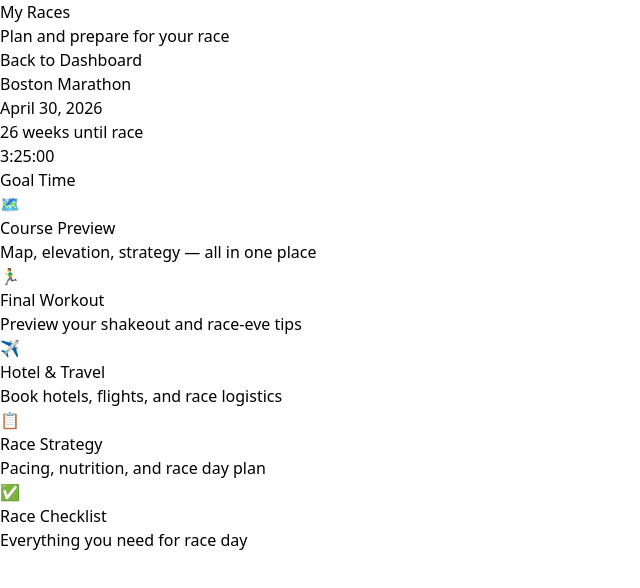
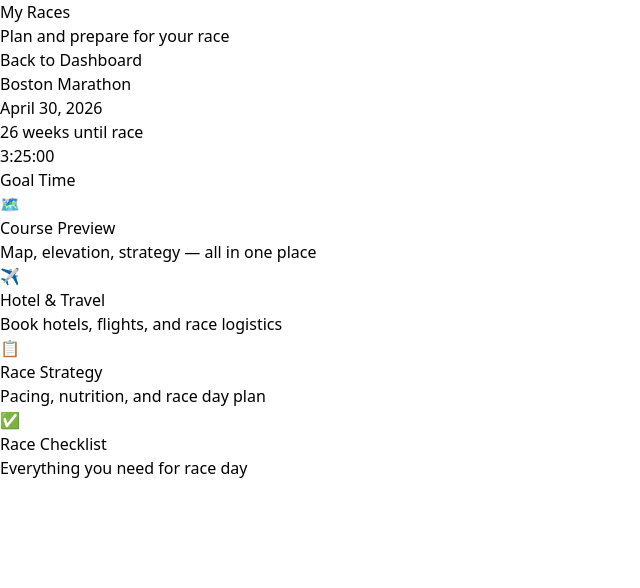
Before and after one commit to GoFast-Athlete-Training/gofastfrontend-demo, a React (Vite) app: page /my-races in a window 1280 px wide. Shown: the top 588 px of the page, without its empty margins (0-640 px from the left). Built offline with nearby package versions, Linux system fonts and the light colour scheme.

Commit message:
Remove Final Workout from My Races - was part of old user state flow

```diff
--- a/src/Pages/Race/MyRaces.jsx
+++ b/src/Pages/Race/MyRaces.jsx
@@ -12,13 +12,6 @@
       icon: "🗺️",
       color: "bg-green-500",
       route: "/course-visualization"
-    },
-    {
-      name: "Final Workout",
-      description: "Preview your shakeout and race-eve tips",
-      icon: "🏃‍♂️",
-      color: "bg-purple-500",
-      route: "/final-workout"
     },
     {
       name: "Hotel & Travel",
```
